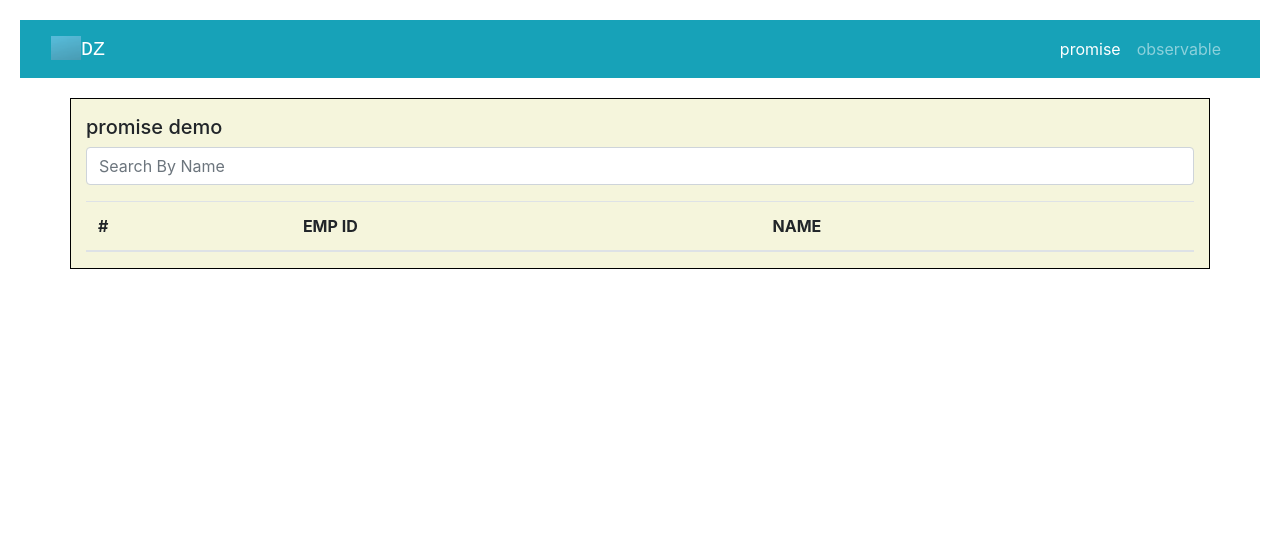
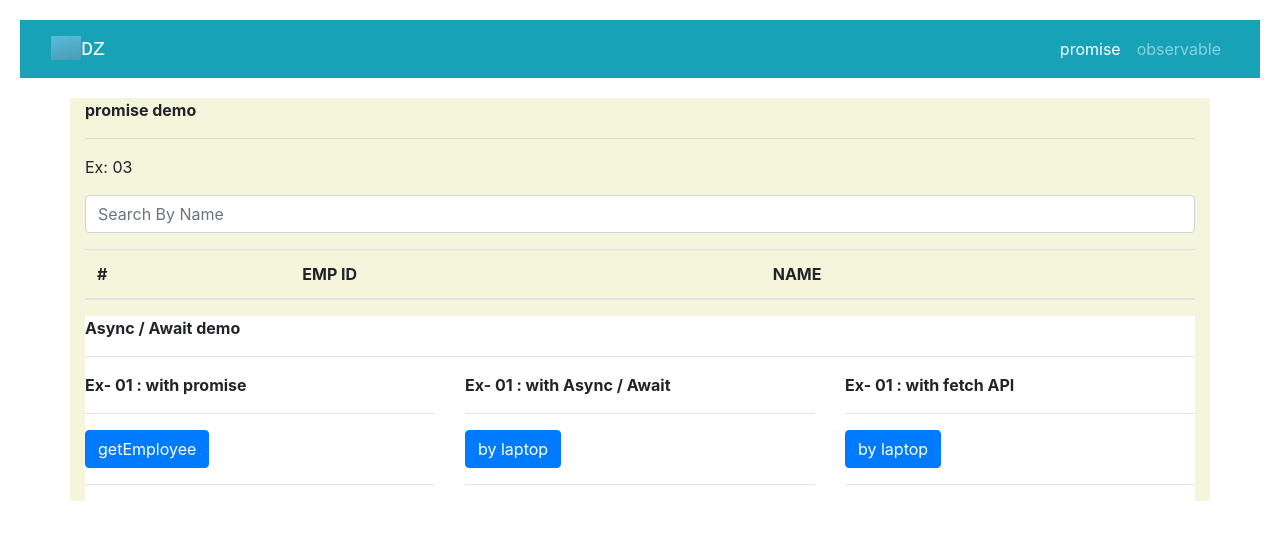
Before and after one commit to DeepakZunzunkar/RxjsDemo, an Angular app: page /promise in a window 1280 px wide. Shown: the top 540 px of the page. Built offline with nearby package versions, Linux system fonts and the light colour scheme.

Commit message:
added asyn and await example in promise component

```diff
--- a/src/app/app.component.html
+++ b/src/app/app.component.html
@@ -3,7 +3,8 @@
         <app-header></app-header>
     <!-- </div> -->
     <!-- <div style="border: 3px solid deeppink;background-color: forestgreen;"> -->
-    <div class="container" style="border: 1px solid black ;background-color: beige;">
+    <!-- <div class="container" style="border: 1px solid black ;background-color: beige;"> -->
+    <div class="container" style="background-color: beige;">
         <router-outlet></router-outlet>
     </div>
     <!-- </div> -->
--- a/src/app/promise/promise.component.html
+++ b/src/app/promise/promise.component.html
@@ -1,11 +1,13 @@
 <div class="my-3">
-    <h5>promise demo</h5>
-    <input class="form-control me-2" type="search" aria-label="Search" placeholder="Search By Name"
-        name="searchTerm" [(ngModel)]="searchTerm">
+    <strong>promise demo</strong>
+    <hr>
+    <p>Ex: 03</p>
+    <input class="form-control me-2" type="search" aria-label="Search" placeholder="Search By Name" name="searchTerm"
+        [(ngModel)]="searchTerm">
     <!-- <button class="btn btn-outline-success" type="submit">Search</button> -->
     <!-- #{{ searchTerm }} -->
 </div>
-<div class="mt-3" >
+<div class="mt-3">
     <table class="table">
         <thead>
             <tr>
@@ -30,3 +32,33 @@
         </tbody>
     </table>
 </div>
+<!-- #e3f2fd -->
+<div class="my-3" style="background-color: white">
+    <strong>Async / Await demo</strong>
+    <hr>
+
+    <div class="row">
+        <div class="col-md-4">
+            <strong>Ex- 01 : with promise</strong>
+            <hr>
+            <button class="btn btn-primary" (click)="onClick();fetch1()">getEmployee</button>
+            <hr>
+            <div id="result1"></div>
+        </div>
+        <div class="col-md-4">
+            <strong>Ex- 01 : with Async / Await </strong>
+            <hr>
+            <button class="btn btn-primary" (click)="fetch2()">by laptop</button>
+            <hr>
+            <div id="result2"></div>
+        </div>
+        <div class="col-md-4">
+            <strong>Ex- 01 : with fetch API</strong>
+            <hr>
+            <button class="btn btn-primary" (click)="fetch3()">by laptop</button>
+            <hr>
+            <div id="result3"></div>
+        </div>
+    </div>
+
+</div>
--- a/src/app/promise/promise.component.ts
+++ b/src/app/promise/promise.component.ts
@@ -1,5 +1,6 @@
 import { Component, OnInit } from '@angular/core';
 import { Employee } from '../model/employee';
+
 
 @Component({
   selector: 'app-promise',
@@ -8,20 +9,23 @@ import { Employee } from '../model/employee';
 })
 export class PromiseComponent implements OnInit {
 
-  employees :Employee[] =[
+  employees: Employee[] = [
 
-    { id : 100, name:"amit" },
-    { id : 101, name:"pappu" },
-    { id : 102, name:"suraj" },
-    { id : 103, name:"nikhil" },
-    { id : 104, name:"manish" },
-    { id : 105, name:"sumit" }
+    { id: 100, name: "amit" },
+    { id: 101, name: "pappu" },
+    { id: 102, name: "suraj" },
+    { id: 103, name: "nikhil" },
+    { id: 104, name: "manish" },
+    { id: 105, name: "sumit" }
 
   ];
 
   //it is used to store filterd list of employee
   filteredEmployees: Employee[];
   requestedEmployee;
+  result1;
+  result2;
+  result3;
 
   //track search term
   private _searchTerm: string;
@@ -78,65 +82,150 @@ export class PromiseComponent implements OnInit {
     //Ex : 01
     //promise take argument as function with two arguments
     // let getEmployee =  new Promise(function(resolve,rejects){
-    //     resolve("promise is resolved ");
+    //
+
+    ("promise is resolved ");
     // });
 
     //shortcut # arrow functionn from ES6
-    let getEmployee =  new Promise((resolve,rejects)=>{
+    let getEmployee = new Promise((resolve, rejects) => {
       // resolve("record found  ");
       // rejects("record not found");
-        if(this.getemployeeByEmployeeId(102)){
+      if (this.getemployeeByEmployeeId(102)) {
         resolve("employee record found  ");
-        }else{
+      } else {
         rejects("employee record not found ");
       }
     });
 
-    getEmployee.then(res=>{
-      console.log("success #",res);
-    }).catch(res=>{
-      console.log("fail  #" ,res);
+    getEmployee.then(res => {
+      console.log("success #", res);
+    }).catch(res => {
+      console.log("fail  #", res);
     });
 
 
     // Ex:02
-    let response = { responseCode :200 , responseData : { id : 101, name:"pappu" } };
+    let response = { responseCode: 200, responseData: { id: 101, name: "pappu" } };
 
-    let searchEmployee = new Promise((resolve,rejects)=>{
+    let searchEmployee = new Promise((resolve, rejects) => {
 
-        if(response != null && response.responseCode == 200){
+      if (response != null && response.responseCode == 200) {
         return setTimeout(() => {
-            resolve(response.responseData)  ;
+          resolve(response.responseData);
         }, 3000);
-        }else{
+      } else {
         return setTimeout(() => {
           rejects("not found")
         }, 3000);
       }
     });
 
-    searchEmployee.then(res=>{
-      console.log("success #",JSON.stringify(res));
-    }).catch(res=>{
-      console.log("fail  #",res);
+    searchEmployee.then(res => {
+      console.log("success #", JSON.stringify(res));
+    }).catch(res => {
+      console.log("fail  #", res);
     })
   }
 
-  getemployeeByEmployeeId(id:Number){
+  getemployeeByEmployeeId(id: Number) {
 
     return setTimeout(() => {
 
-        this.employees.filter((employee)=>{
-          if(employee.id == id){
+      this.employees.filter((employee) => {
+        if (employee.id == id) {
           return true
-          }else{
+        } else {
           return false;
         }
       });
 
-      },3000);
+    }, 3000);
+
+  }
+
+  //**************************************** */
+  /************** Async and Await *************************/
+  // it can be used in native javascript code also
+  // when we use a function with asynk keyword then it   always return promise
+  // await -- it wait until promise resolve then execute afterword code
+
+
+  onClick() {
+    // console.log(getData());
+    // getData().then(data => console.log(data));
+    console.log(" /************** Async and Await *************************/");
+    console.log("Ex 01*************step 01");
+    getData().then(console.log);
+    console.log("Ex 01*************step 02");
+    getData1();
+  }
+
+  emp:Employee = { id: 101, name: "pappu" };
+  getEmployee = new Promise((resolve,reject)=>{
+      setTimeout(() => {
+          resolve(this.emp);
+      }, 5000);
+  });
+
+  // Ex:01 with promise
+  fetch1(){
+    this.result1 = document.getElementById('result1');
+    this.result1.innerText = "fetching data..";
+    this.getEmployee.then(res =>{
+        this.result1.innerText =  JSON.stringify(res);
+    });
+  }
+
+  async fetch2(){
+    this.result2 = document.getElementById('result2');
+    this.result2.innerText = "fetching data..";
+    let data = await this.getEmployee;
+    this.result2.innerText =  JSON.stringify(data);
+  }
+
+
+  async fetch3(){
+    let jsonPlaceholderUserData = fetch('https://jsonplaceholder.typicode.com/posts')
+          .then(response => response.json())
+
+    this.result3 = document.getElementById('result3');
+    this.result3.innerText = "fetching data..";
+    //promise
+    // jsonPlaceholderUserData.then(res=>{
+    //   this.result3.innerText = JSON.stringify(res);
+    //  });
+
+    let data = await jsonPlaceholderUserData;
+    this.result3.innerText = JSON.stringify(data);
 
   }
 
 
 }
+
+async function getData() {
+  console.log("data recived");
+}
+
+async function getData1() {
+
+  console.log("Ex 02*************step 01");
+  let promise = new Promise((resolve, reject) => {
+    setTimeout(() => {
+      console.log("Ex 02*************step  02");
+      resolve(example02());
+    }, 3000);
+  });
+  let response = await promise;
+  //wait until promise resolve
+  console.log("Ex 02*************step 05");
+  console.log(response);
+}
+
+function example02(){
+  console.log("Ex 02*************step  03");
+  return setTimeout(() => {
+    return console.log("executing ...step 04");
+  }, 300);
+}
```
Lines whose indentation alone changed are shown as unchanged.
